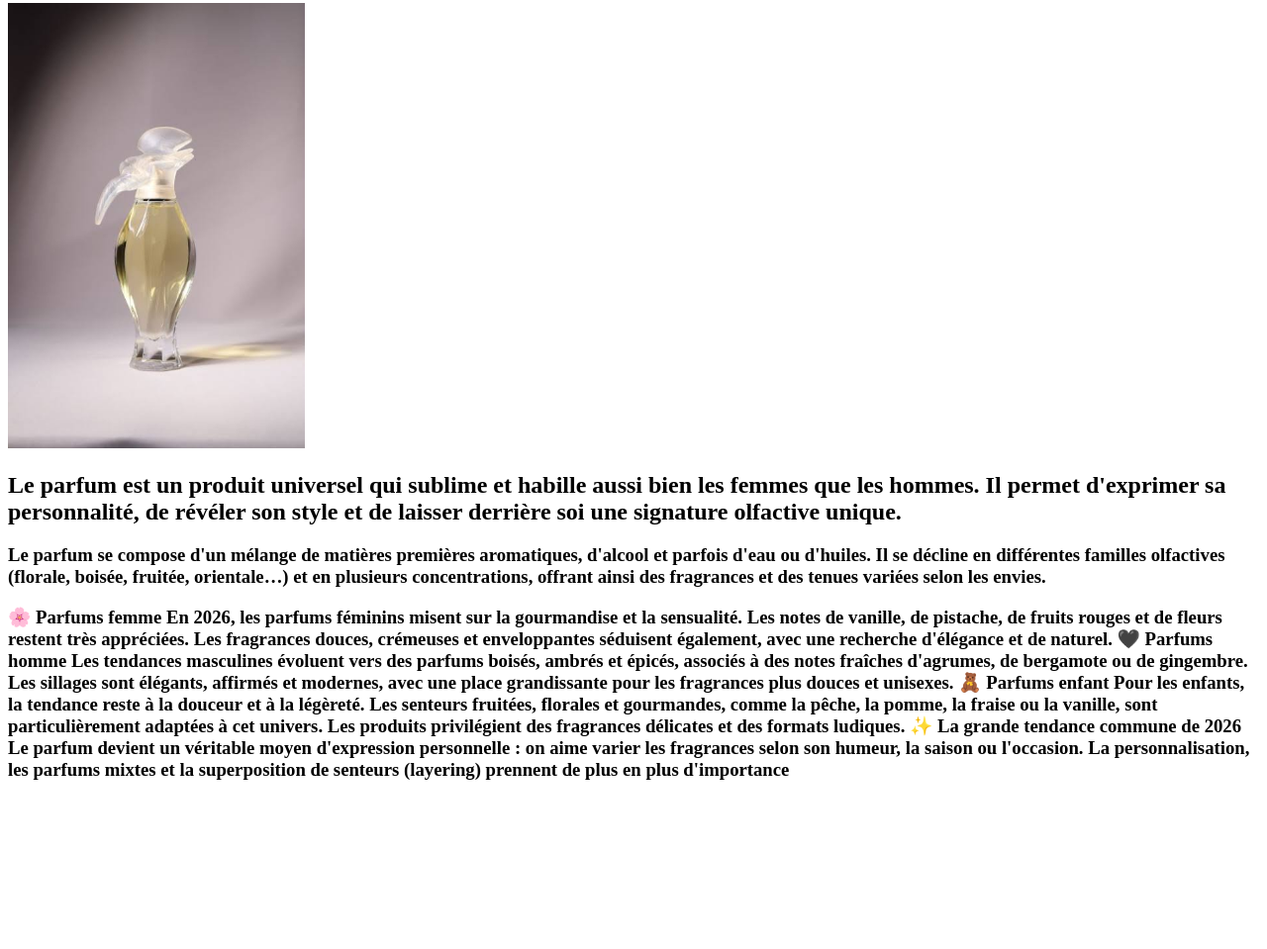
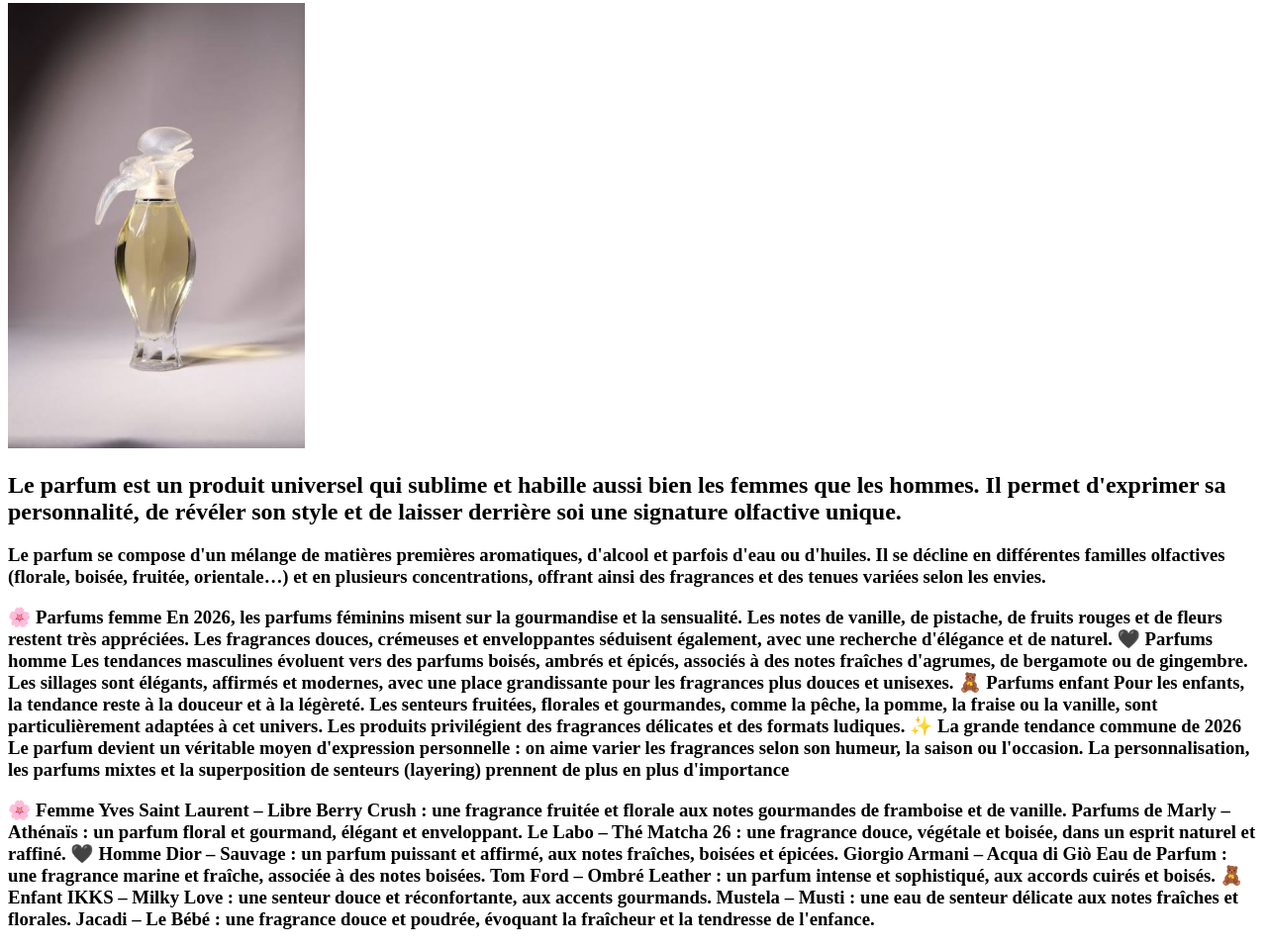
Before and after one commit to KWided/mapremierepageWK, a plain HTML site: page index.html in a window 1280 px wide. Shown: the part 407-1366 px from the top of the page at 99% size. Before the commit the page ends 1215 px from the top, so only its background shows below. Drawn offline with Linux system fonts and the light colour scheme.

Commit message:
Update index.html with fragrance recommendations
Added fragrance recommendations for women, men, and children.

```diff
--- a/index.html
+++ b/index.html
@@ -29,5 +29,25 @@ Pour les enfants, la tendance reste à la douceur et à la légèreté. Les sent
 
 ✨ La grande tendance commune de 2026
 Le parfum devient un véritable moyen d'expression personnelle : on aime varier les fragrances selon son humeur, la saison ou l'occasion. La personnalisation, les parfums mixtes et la superposition de senteurs (layering) prennent de plus en plus d'importance</h3>
-</body>
+<h3>🌸 Femme
+Yves Saint Laurent – Libre Berry Crush : une fragrance fruitée et florale aux notes gourmandes de framboise et de vanille.
+
+Parfums de Marly – Athénaïs : un parfum floral et gourmand, élégant et enveloppant.
+
+Le Labo – Thé Matcha 26 : une fragrance douce, végétale et boisée, dans un esprit naturel et raffiné.
+
+🖤 Homme
+Dior – Sauvage : un parfum puissant et affirmé, aux notes fraîches, boisées et épicées.
+
+Giorgio Armani – Acqua di Giò Eau de Parfum : une fragrance marine et fraîche, associée à des notes boisées.
+
+Tom Ford – Ombré Leather : un parfum intense et sophistiqué, aux accords cuirés et boisés.
+
+🧸 Enfant
+IKKS – Milky Love : une senteur douce et réconfortante, aux accents gourmands.
+
+Mustela – Musti : une eau de senteur délicate aux notes fraîches et florales.
+
+Jacadi – Le Bébé : une fragrance douce et poudrée, évoquant la fraîcheur et la tendresse de l'enfance.</h3>
+            </body>
 </html>
```
